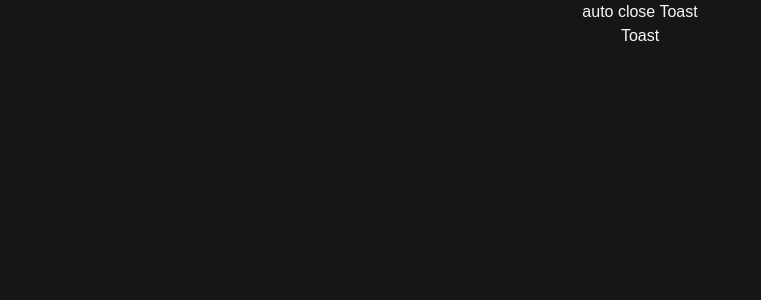
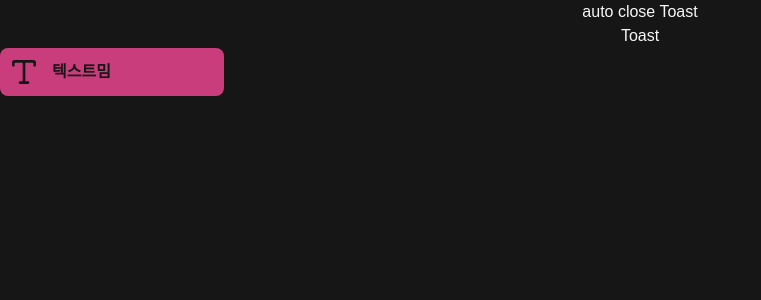
Before and after one commit to meme-party/front, a Next.js app: page /test in a window 1280 px wide. Shown: the top 300 px of the page, without its empty margins (0-761 px from the left). Built offline with nearby package versions, Linux system fonts and the light colour scheme.

Commit message:
feat: MemeTypeButton 구현

```diff
--- a/src/app/(routes)/test/page.tsx
+++ b/src/app/(routes)/test/page.tsx
@@ -1,6 +1,9 @@
 "use client"
 
+import MemeTypeButton from "@/components/MemeTypeButton"
 import { useToast } from "@/store/toast"
+import { COLORS } from "@/styles/colors"
+import { Type } from "lucide-react"
 
 export default function TestPage() {
   const { showToast } = useToast()
@@ -9,6 +12,7 @@ export default function TestPage() {
     <section className="flex flex-col">
       <button onClick={() => showToast({ text: "테스트", type: "warning" })}>auto close Toast</button>
       <button onClick={() => showToast({ text: "테스트", type: "success", autoClose: false })}>Toast</button>
+      <MemeTypeButton title="텍스트밈" Icon={Type} iconProps={{ size: 32, color: COLORS.DARK }} onClick={() => console.log('클릭')} />
     </section>
   )
 }
--- /dev/null
+++ b/src/components/MemeTypeButton.tsx
@@ -0,0 +1,17 @@
+import type { LucideProps } from "lucide-react"
+import type { ButtonHTMLAttributes, ComponentType, SVGProps } from "react"
+
+interface Params extends ButtonHTMLAttributes<HTMLButtonElement> {
+  title: string
+  Icon?: ComponentType<SVGProps<SVGSVGElement>>
+  iconProps?: Omit<LucideProps, "ref">
+}
+
+export default function MemeTypeButton({ title, Icon, iconProps, ...buttonProps }: Params) {
+  return (
+    <button className="flex w-[224px] items-center gap-[12px] rounded-lg bg-primary-400 p-2" {...buttonProps}>
+      {!!Icon && <Icon {...iconProps} />}
+      <p className="font-bold text-dark">{title}</p>
+    </button>
+  )
+}
```
Also changed, not shown: 1 other file (tests, documents, lock files or other folders).
